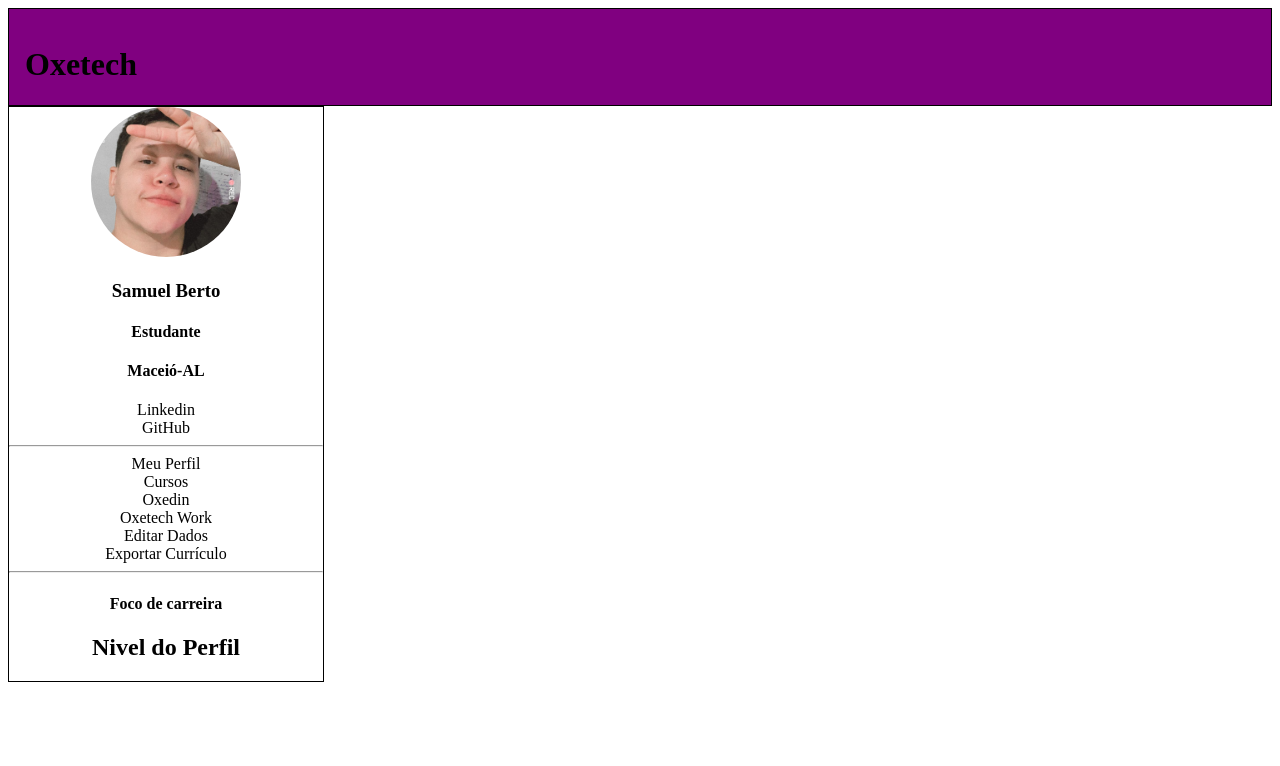
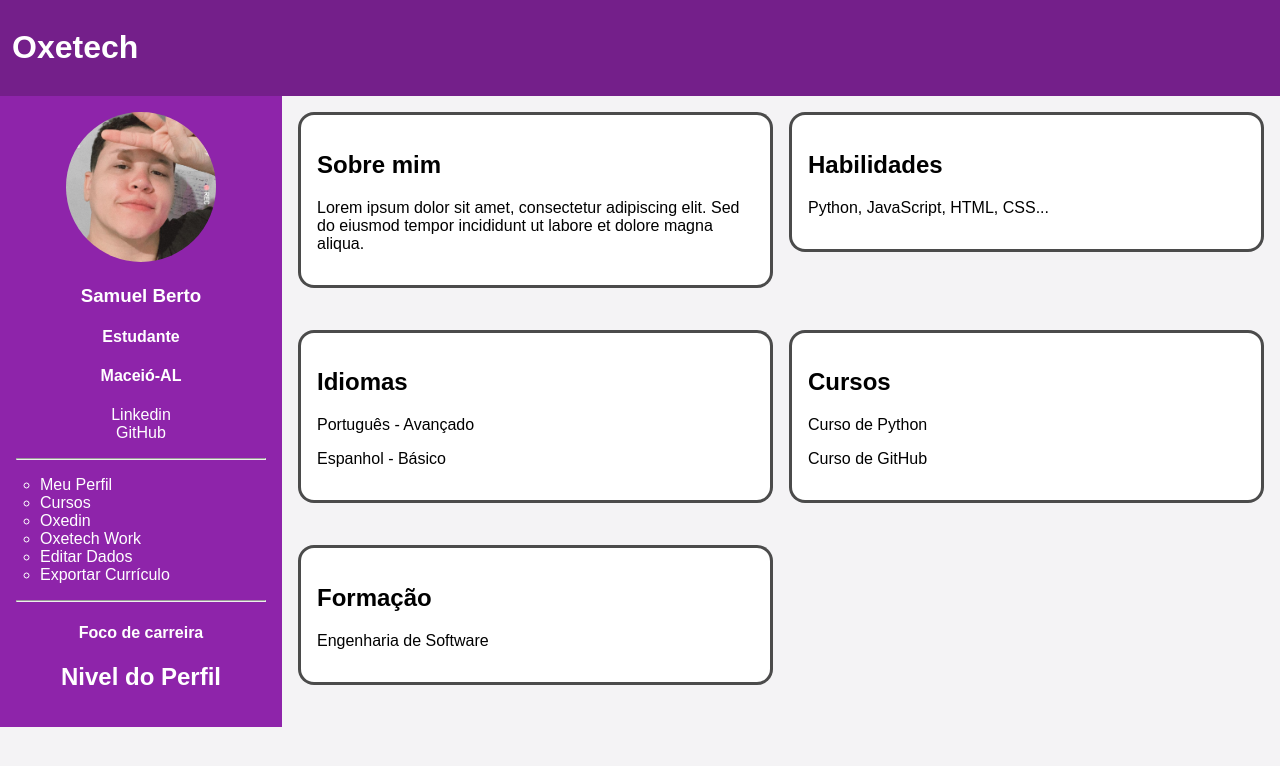
Before and after one commit to SamuellBerto/HTML-Oxetech, a plain HTML site: page index.html in a window 1280 px wide. Drawn offline with Linux system fonts and the light colour scheme.

Commit message:
reorganiza layout do portfólio com Flexbox e Grid

```diff
--- a/index.html
+++ b/index.html
@@ -1,5 +1,5 @@
 <!DOCTYPE html>
-<html lang="en">
+<html lang="pt-br">
 <head>
     <meta charset="UTF-8">
     <meta name="viewport" content="width=device-width, initial-scale=1.0">
@@ -7,32 +7,62 @@
     <title>Oxetech</title>
 </head>
 <body>
-    <div class="header">
+    <header class="header">
         <h1>Oxetech</h1>
-    </div>
+    </header>
 
-    <div class ="dashboard">
-        <img class="foto" src="perfil.jpeg" alt="Oxetech">
+    <div class ="container">
+        <aside class="dashboard">
+        <img class="foto" src="perfil.jpeg" alt="Foto de Samuel Berto">
         <h3>Samuel Berto</h3>
         <h4>Estudante</h4>
         <h4>Maceió-AL</h4>
-
+       <ul class="redes-sociais">
             <li>Linkedin</li>
             <li>GitHub</li>
+        </ul>
         <hr>
-        <div class="botoes">
+        <ul class="botoes">
             <li>Meu Perfil</li>
             <li>Cursos</li>
             <li>Oxedin</li>
             <li>Oxetech Work</li>
             <li>Editar Dados</li>
             <li>Exportar Currículo</li>
-        </div>
+        </ul>
         <hr>
         <h4>Foco de carreira</h4>
         <h2>Nivel do Perfil</h2>
+    </aside>
+
+    <main class="conteudo">
+            <section class="card">
+                <h2>Sobre mim</h2>
+                <p>Lorem ipsum dolor sit amet, consectetur adipiscing elit. Sed do eiusmod tempor incididunt ut labore et dolore magna aliqua.</p>
+            </section>
+
+            <section class="card">
+                <h2>Habilidades</h2>
+                <p>Python, JavaScript, HTML, CSS...</p>
+            </section>
+
+            <section class="card">
+                <h2>Idiomas</h2>
+                <p>Português - Avançado</p>
+                <p>Espanhol - Básico</p>
+            </section>
+
+            <section class="card">
+                <h2>Cursos</h2>
+                <p>Curso de Python</p>
+                <p>Curso de GitHub</p>
+            </section>
+
+            <section class="card">
+                <h2>Formação</h2>
+                <p>Engenharia de Software</p>
+            </section>
+        </main>
     </div>
-
-
 </body>
 </html>
--- a/style.css
+++ b/style.css
@@ -1,20 +1,70 @@
+body{
+    background-color: #f4f3f5;
+    font-family: Arial, sans-serif;
+    margin: 0;
+}
+
 .header{
-    background-color: purple;
-    padding: 1rem 1rem 0 ;
-    border: 1px solid black;
+    background-color: #741f8a;
+    color: white;
+    padding: .5rem .75rem;
 }
+
+.container{
+    display: flex;
+    align-items: stretch;
+}
+
 .dashboard{
-    margin-right: 75%;
-    border: 1px solid black;
+    width: 250px;
+    background-color: #8e24aa;
+    color: white;
     text-align: center;
+    padding: 1rem;
 }
-li{
-    list-style: none;
 
-}
 .foto{
     width: 150px;
     height: 150px;
     border-radius: 50%;
     object-fit: cover;
 }
+
+ul{
+    list-style: none;
+    padding: 0;
+}
+
+.botoes{
+    text-align: start;
+    list-style: circle;
+    padding-left: 1.5rem;
+}
+
+.conteudo{
+    flex: 1;
+    display: grid;
+    grid-template-columns: 1fr 1fr;
+    gap: 1rem;
+    padding: 1rem;
+    align-items: start;
+}
+
+.card{
+    background-color: white;
+    border: 3px solid #000000b4;
+    border-radius: 1rem;
+    padding: 1rem;
+}
+
+@media (max-width: 700px){
+    .container{
+        flex-direction: column;
+    }
+    .dashboard{
+        width: auto;
+    }
+    .conteudo{
+        grid-template-columns: 1fr;
+    }
+}
```
